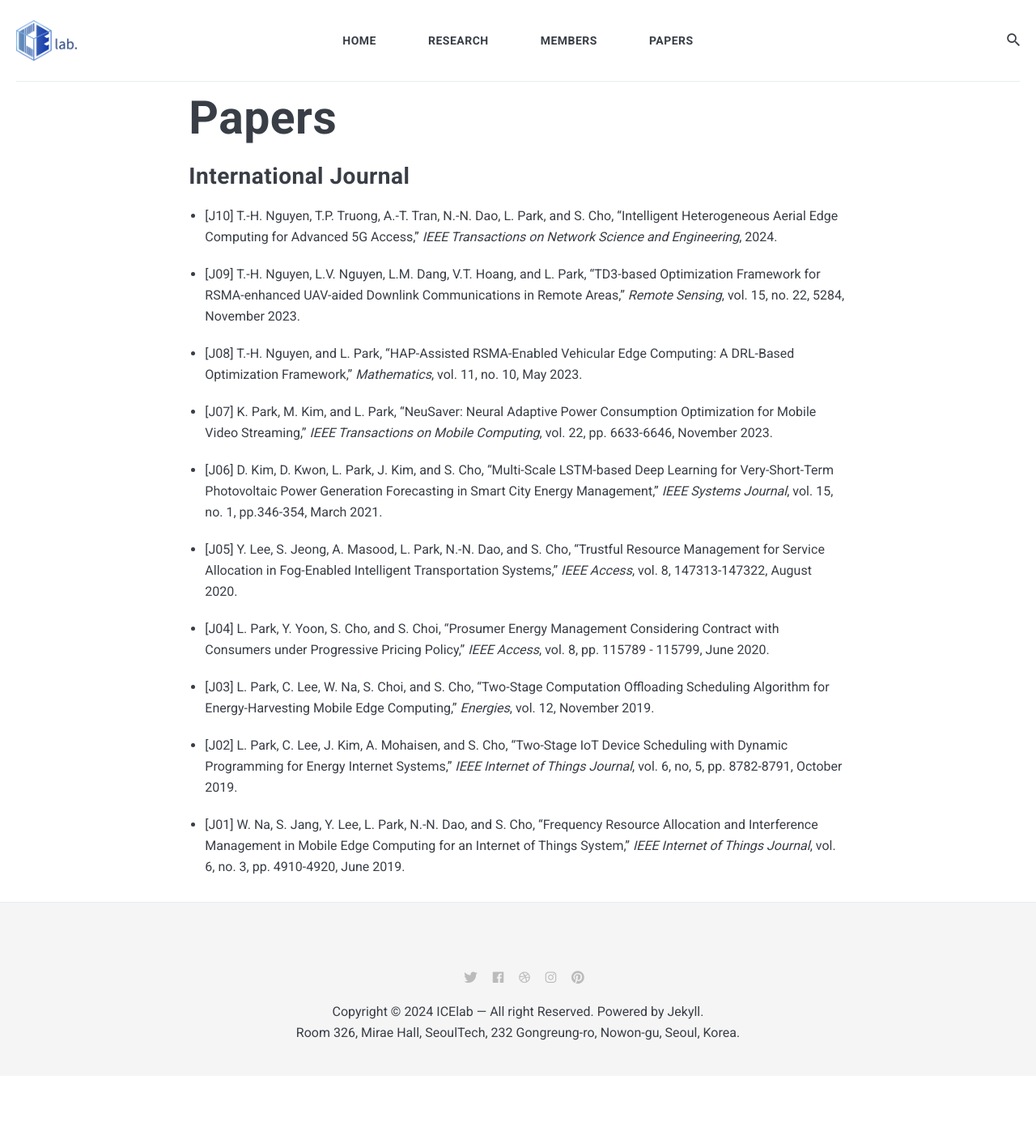
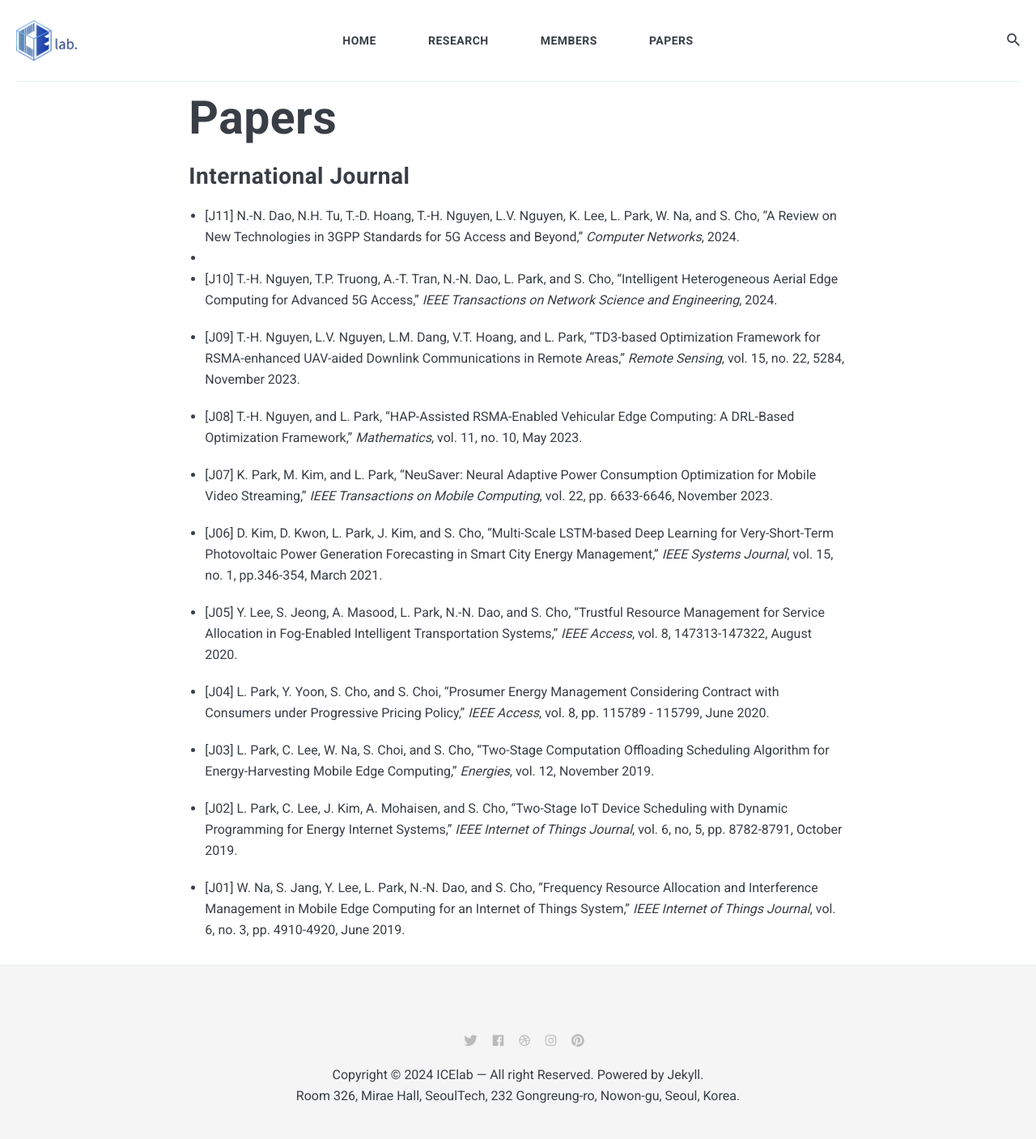
Before and after one commit to Icelab-2020/icelab-2020.github.io, a Jekyll site: the page built from _pages/02_papers.md, in a window 1280 px wide. Shown: the whole page at 81% size. Built offline with Jekyll 4.4.1, drawn with Linux system fonts in a browser that asks for light colours; nearby versions of some CDN libraries; our own code applies the rules of GitHub Pages for plain Markdown files; before the commit the page ends 1329 px from its top, so only the background shows below that.

Commit message:
Update 02_papers.md

```diff
--- a/_pages/02_papers.md
+++ b/_pages/02_papers.md
@@ -5,6 +5,8 @@ permalink: /02_papers/
 # image: 08.jpg
 ---
 ## International Journal
+* [J11] N.-N. Dao, N.H. Tu, T.-D. Hoang, T.-H. Nguyen, L.V. Nguyen, K. Lee, L. Park, W. Na, and S. Cho, "A Review on New Technologies in 3GPP Standards for 5G Access and Beyond," *Computer Networks*, 2024.
+*
 * [J10] T.-H. Nguyen, T.P. Truong, A.-T. Tran, N.-N. Dao, L. Park, and S. Cho, "Intelligent Heterogeneous Aerial Edge Computing for Advanced 5G Access," *IEEE Transactions on Network Science and Engineering*, 2024.
 
 * [J09] T.-H. Nguyen, L.V. Nguyen, L.M. Dang, V.T. Hoang, and L. Park, "TD3-based Optimization Framework for RSMA-enhanced UAV-aided Downlink Communications in Remote Areas," *Remote Sensing*, vol. 15, no. 22, 5284, November 2023.
```
